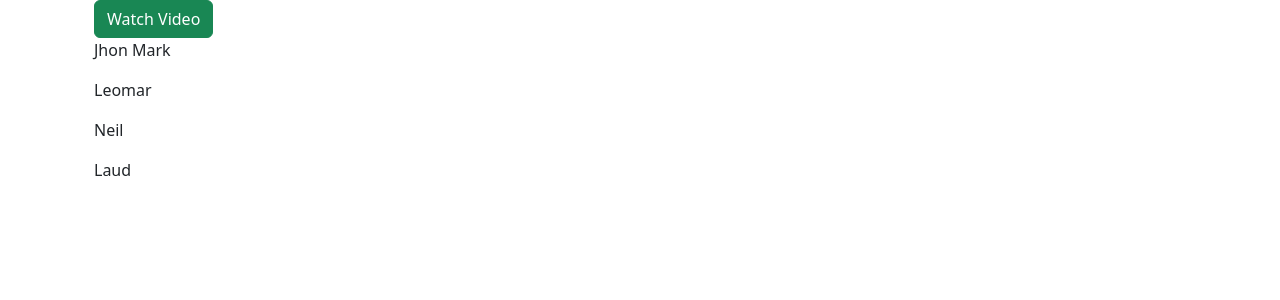
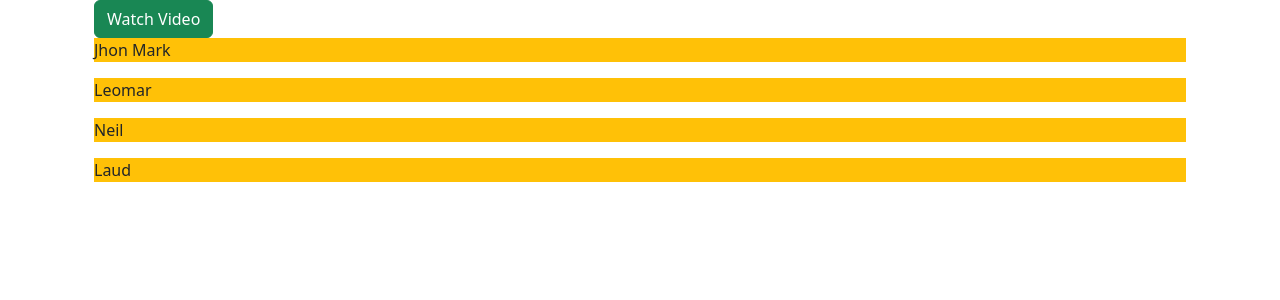
Before and after one commit to MarkRyuo/first_app, a React (Vite) app: page / in a window 1280 px wide. Shown: the top 300 px of the page. Built offline with nearby package versions, Linux system fonts and the light colour scheme.

Commit message:
Update Aug 14 2024

```diff
--- a/src/components/Home.tsx
+++ b/src/components/Home.tsx
@@ -16,7 +16,7 @@ function HomeScreen() {
             <div className="container-md">
                 <nav className="container-sm">
                     <button type="button" className="btn btn-success">Watch Video</button>
-                    {NAMES.map(names => <p>{names}</p>) }
+                    {NAMES.map(names => <p className="bg-warning">{names}</p>) }
                 </nav>
             </div>
         </>
```
